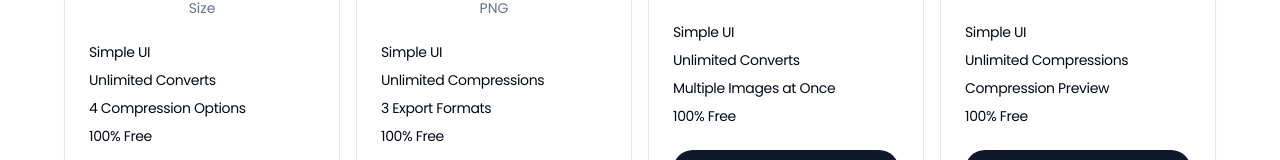
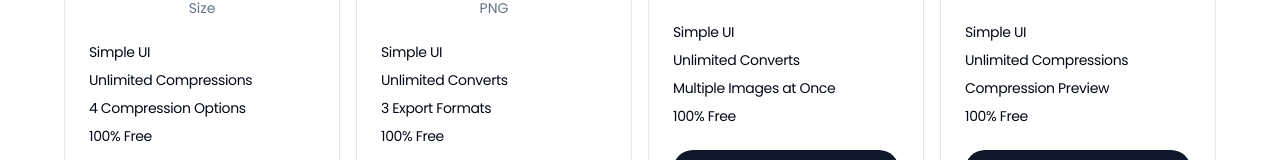
Before and after one commit to danujamayadunne/Convert-and-Compress, a Next.js app: page / in a window 1280 px wide. Shown: the part 365-525 px from the top of the page. Built offline with nearby package versions, Linux system fonts and the light colour scheme.

Commit message:
typo fixed

```diff
--- a/src/app/page.tsx
+++ b/src/app/page.tsx
@@ -69,7 +69,7 @@ export default function Home() {
           <CardContent>
             <div className="flex flex-col gap-2">
               <p className="text-sm tracking-tight">Simple UI</p>
-              <p className="text-sm tracking-tight">Unlimited Converts</p>
+              <p className="text-sm tracking-tight">Unlimited Compressions</p>
               <p className="text-sm tracking-tight">4 Compression Options</p>
               <p className="text-sm tracking-tight">100% Free</p>
             </div>
@@ -88,7 +88,7 @@ export default function Home() {
           <CardContent>
             <div className="flex flex-col gap-2">
               <p className="text-sm tracking-tight">Simple UI</p>
-              <p className="text-sm tracking-tight">Unlimited Compressions</p>
+              <p className="text-sm tracking-tight">Unlimited Converts</p>
               <p className="text-sm tracking-tight">3 Export Formats</p>
               <p className="text-sm tracking-tight">100% Free</p>
             </div>
```
